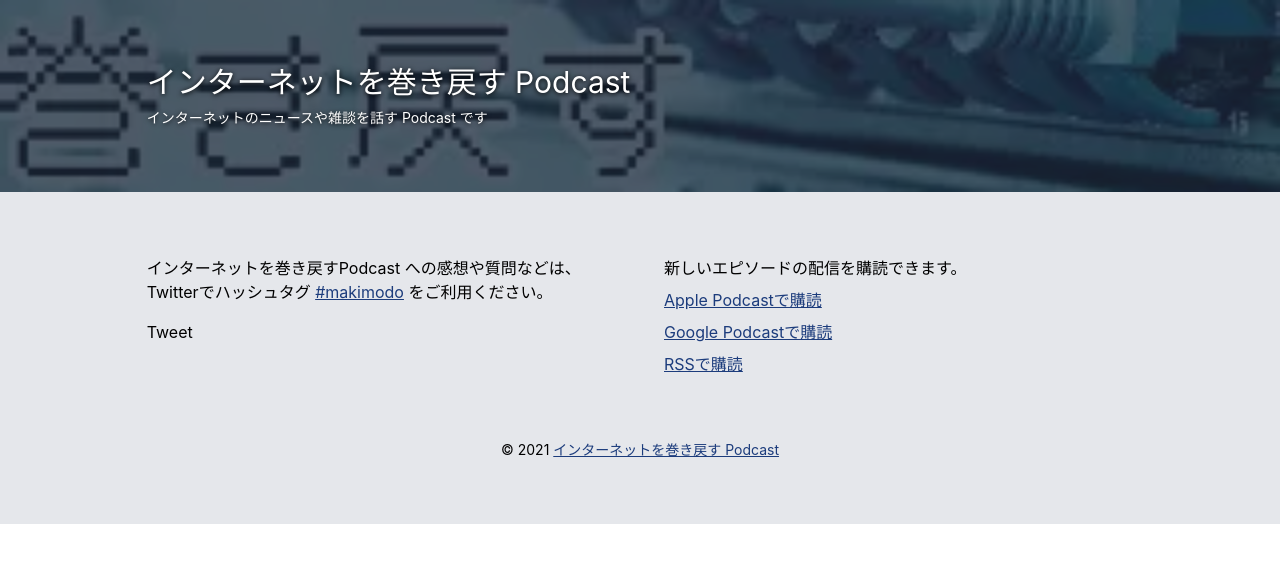
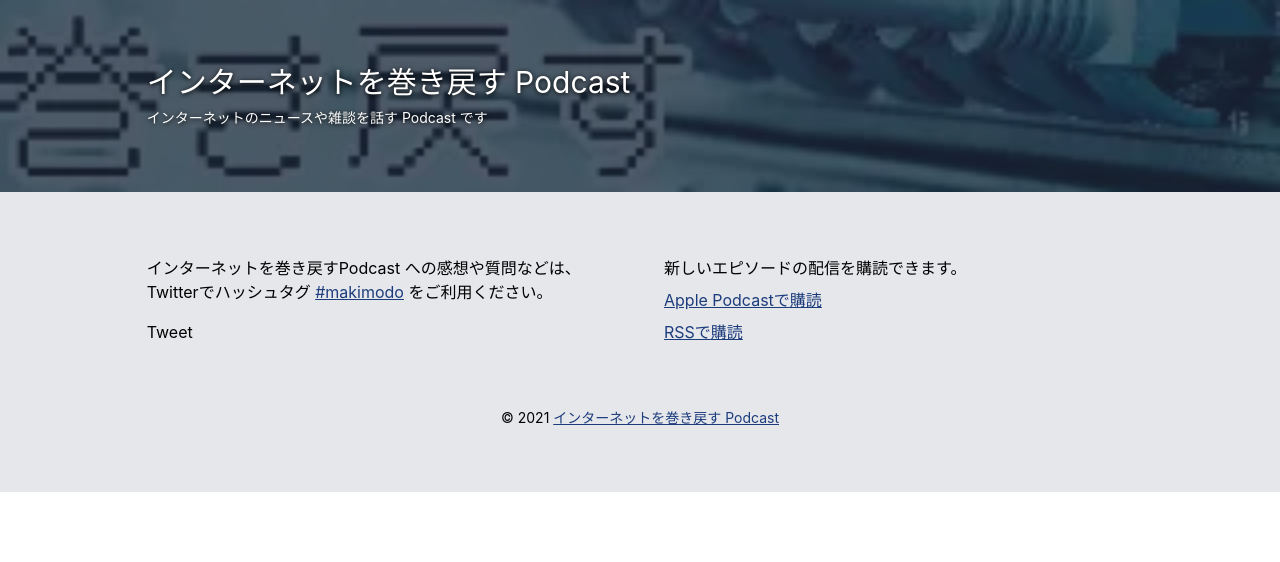
Before and after one commit to kzhrk/makimodo.net, a Nuxt app: page / in a window 1280 px wide. Shown: the top 562 px of the page. Built offline with nearby package versions, Linux system fonts and the light colour scheme; no server answers.

Commit message:
remove google podcast link in footer

```diff
--- a/layouts/default.vue
+++ b/layouts/default.vue
@@ -27,7 +27,6 @@
 			<dl class="sm:flex-1 flex flex-col gap-2">
 				<dt>新しいエピソードの配信を購読できます。</dt>
 				<dd><a class="link underline hover:no-underline" href="https://podcasts.apple.com/jp/podcast/%E3%82%A4%E3%83%B3%E3%82%BF%E3%83%BC%E3%83%8D%E3%83%83%E3%83%88%E3%82%92%E5%B7%BB%E3%81%8D%E6%88%BB%E3%81%99podcast/id1554626944">Apple Podcastで購読</a></dd>
-				<dd><a class="link underline hover:no-underline" href="https://podcasts.google.com/feed/aHR0cHM6Ly93d3cubWFraW1vZG8ubmV0L2ZlZWQueG1s">Google Podcastで購読</a></dd>
 				<dd><a class="link underline hover:no-underline" href="/feed.xml">RSSで購読</a></dd>
 			</dl>
     </div>
```
